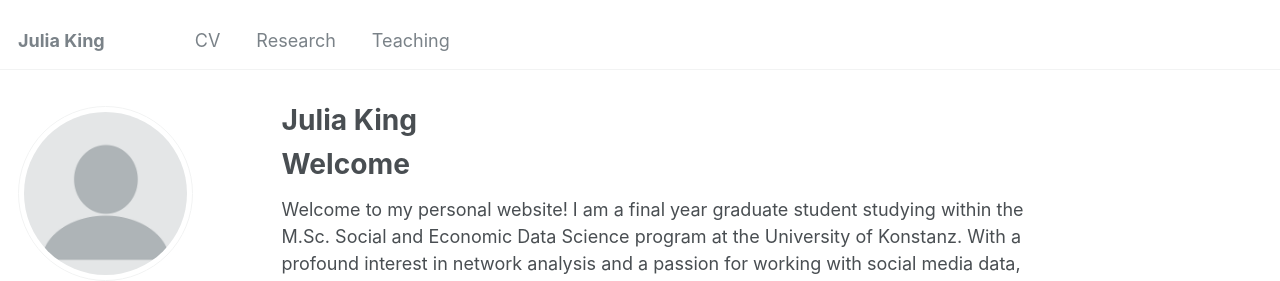
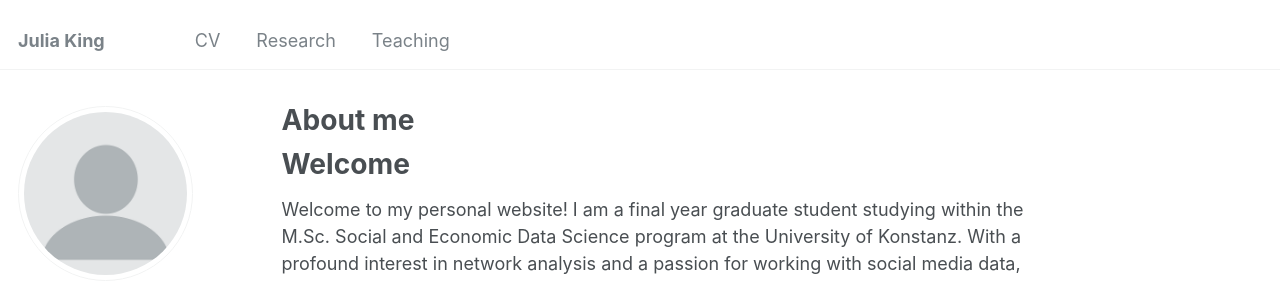
Before and after one commit to julia-king-edu/julia-king-edu.github.io, a Jekyll site: the page built from _pages/about.md, in a window 1280 px wide and 1073 px high. Shown: the top 281 px of the window. Built offline with Jekyll 4.4.1, drawn with Linux system fonts in a browser that asks for light colours.

Commit message:
changed title to about me

```diff
--- a/_pages/about.md
+++ b/_pages/about.md
@@ -1,6 +1,6 @@
 ---
 permalink: /
-title: "Julia King"
+title: "About me"
 author_profile: true
 redirect_from:
   - /about/
```
